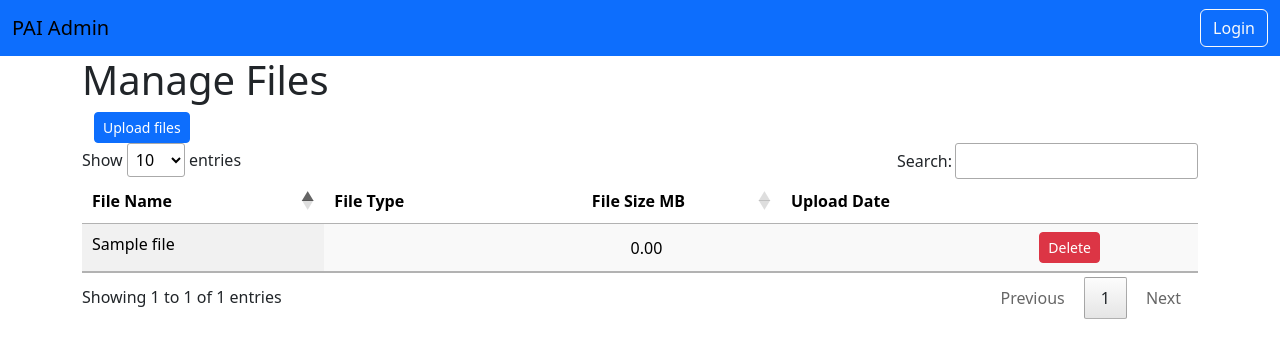
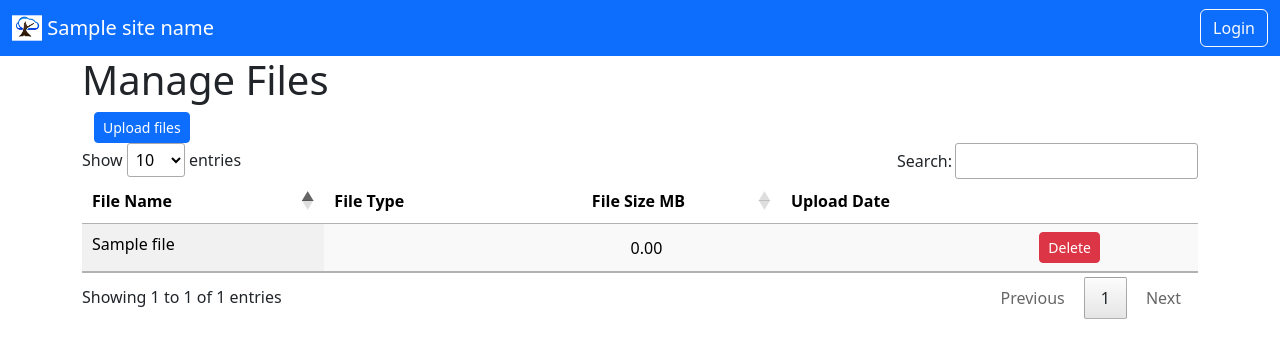
Before and after one commit to Factorization/pai-admin, a Flask app: template app/templates/main/main.html in a window 1280 px wide. Shown: the top 358 px of the page. Run offline with Flask 3, Linux system fonts and the light colour scheme; tables that the repository leaves empty hold one stand-in row (values such as "Sample post"); the template is opened without the code that fills it: values that come from a table or form of the project are taken from there, most other values are stand-ins (such as "Sample title", 1, 10 or a date in 2020); some libraries are stand-ins or nearby versions.

Commit message:
Update navbar

```diff
--- a/app/templates/_macros.html
+++ b/app/templates/_macros.html
@@ -1,7 +1,11 @@
 {% macro navbar() %}
 <nav class="navbar bg-primary navbar-expand-md">
     <div class="container-fluid">
-        <a class="navbar-brand" href="{{ url_for('main.index') }}">PAI Admin</a>
+        <a class="navbar-brand" href="{{ url_for('main.index') }}">
+            <img src="{{ url_for('static', filename='images/icons/favicon.jpeg') }}" width="30" height="30"
+                class="d-inline-block align-top" alt="">
+            <span style="color:#ffffff;" class="navbar-brand-text-light">{{ site_name }}</span>
+        </a>
         <div class="collapse navbar-collapse">
             <ul class="navbar-nav ms-auto mb-2 mb-lg-0">
                 <li class="nav-item">
```
